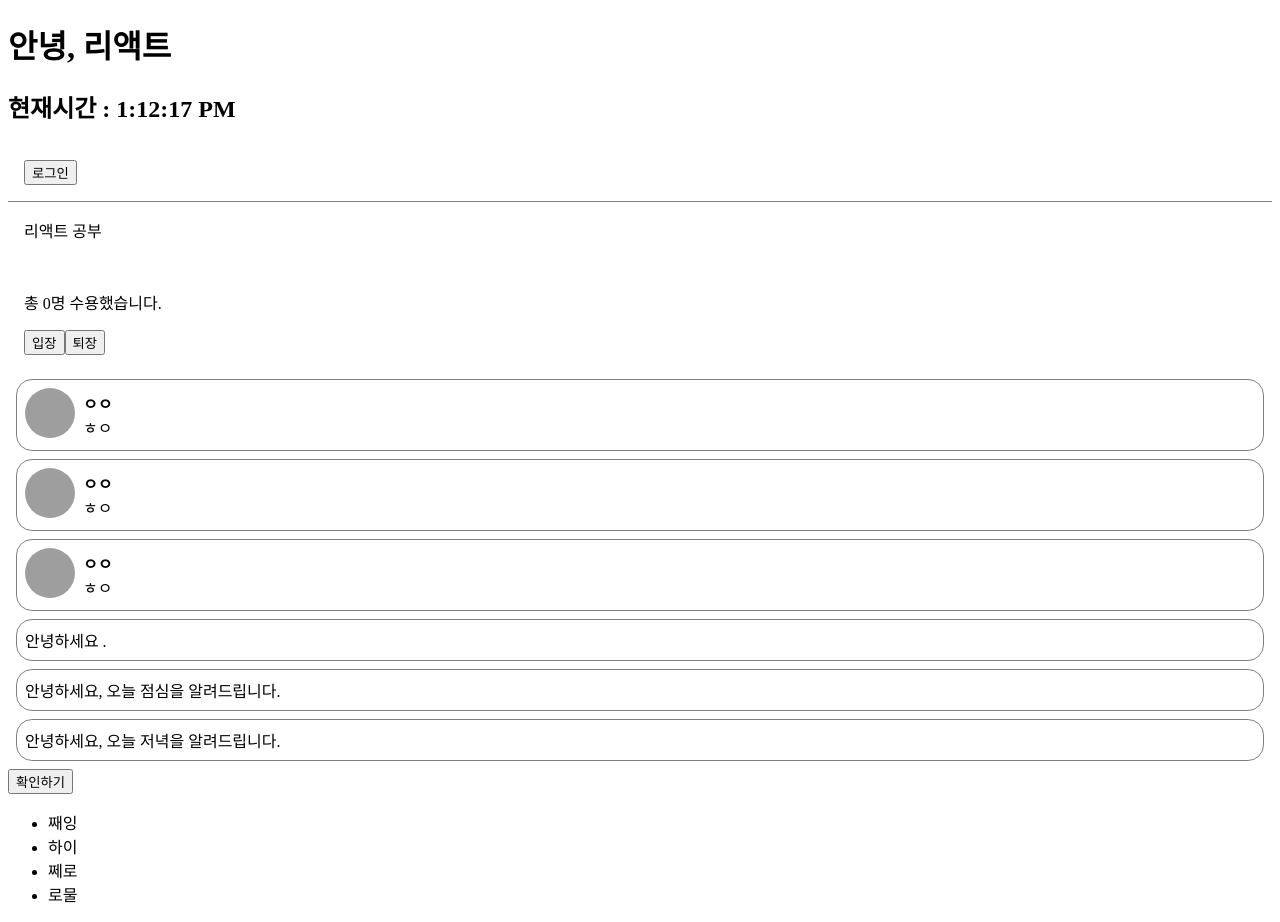
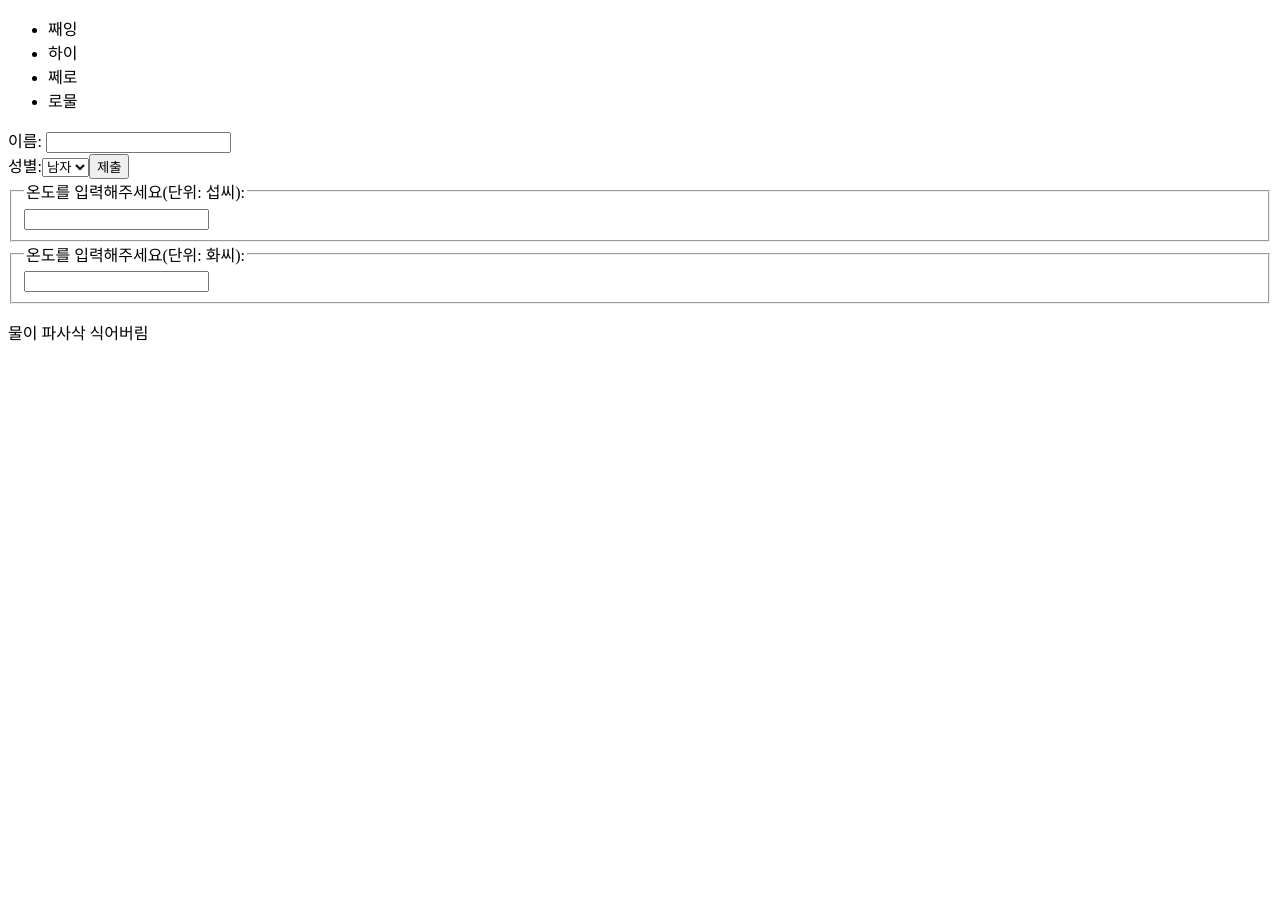
Before and after one commit to oxxun21/react_study, a React (Create React App) app: page / in a window 1280 px wide. After the commit the page ends 800 px from the top, so only its background shows below. Built offline with nearby package versions, Linux system fonts and the light colour scheme; grey boxes are pictures that could not be loaded.

Commit message:
form, shared state

```diff
--- a/src/App.js
+++ b/src/App.js
@@ -7,17 +7,15 @@
 import ConfirmButton from "./exampleCode/confirmButton";
 import LandingPage from './exampleCode/LandingPage';
 import AttendanceBook from "./exampleCode/AttendanceBook";
+import SignUp from "./exampleCode/SignUp";
+import Calculator from "./exampleCode/calculator";
 
 function App() {
   return (
     <React.StrictMode>
-      <Clock />
-      <LandingPage />
-      <Accommodate />
-      <CommentList />
-      <NotificationList />
-      <ConfirmButton />
       <AttendanceBook />
+      <SignUp />
+      <Calculator />
     </React.StrictMode>
   );
 }
--- /dev/null
+++ b/src/exampleCode/SignUp.jsx
@@ -0,0 +1,37 @@
+import React , { useState } from "react";
+
+function SignUp(props) {
+    const [name, setName] = useState("");
+    const [gender, setGender] = useState("남자");
+
+    const handleChangeName = (event) => {
+        setName(event.target.value);
+    };
+
+    const handleChangeGender = (event) => {
+        setGender(event.target.value);
+    }
+
+    const handleSubmit = (event) => {
+        alert(`이름: ${name} , 성별: ${gender}`);
+        event.preventDefault();
+    };
+
+    return (
+        <form onSubmit={handleSubmit}>
+            <label>
+                이름: <input type="text" value={name} onChange={handleChangeName} />
+            </label>
+            <br />
+            <label>성별:
+                <select value={gender} onChange={handleChangeGender}>
+                    <option value="남자">남자</option>
+                    <option value="여자">여자</option>
+                </select>
+            </label>
+            <button type="submit">제출</button>
+        </form>
+    );
+}
+
+export default SignUp;
--- /dev/null
+++ b/src/exampleCode/TemperatureInput.jsx
@@ -0,0 +1,21 @@
+const scaleNames = {
+    c: "섭씨",
+    f: "화씨",
+};
+
+function TemperatureInput(props) {
+    const handleChange = (event) => {
+        props.onTemperatureChange(event.target.value);
+    };
+
+    return (
+        <fieldset>
+            <legend>
+                온도를 입력해주세요(단위: {scaleNames[props.scale]}):
+            </legend>
+            <input value={props.temperature} onChange={handleChange} />
+        </fieldset>
+    );
+}
+
+export default TemperatureInput;
--- /dev/null
+++ b/src/exampleCode/calculator.jsx
@@ -0,0 +1,63 @@
+import React, { useState } from "react";
+import TemperatureInput from "./TemperatureInput";
+
+function BoilingVerdict(props) {
+    if (props.celsius >= 100) {
+        return <p>물이 끓는다 콸콸콸</p>;
+    }
+    return <p>물이 파사삭 식어버림</p>;
+}
+
+function toCelsius(fahrenheit) {
+    return ((fahrenheit - 32) * 5) / 9;
+}
+
+function toFahrenheit(celsius) {
+    return (celsius * 9) / 5 + 32;
+}
+
+function tryConvert(temperature, convert) {
+    const input = parseFloat(temperature);
+    if(Number.isNaN(input)){
+        return "";
+    }
+    const output = convert(input);
+    const rounded = Math.round(output * 1000) / 1000;
+    return rounded.toString();
+}
+
+function Calculator(props) {
+    const [temperature, setTemperature] = useState("");
+    const [scale, setScale] = useState("c");
+
+    const handleCelsiusChange = (temperature) => {
+        setTemperature(temperature);
+        setScale("c");
+    };
+
+    const handleFahrenheitChange = (temperature) => {
+        setTemperature(temperature);
+        setScale("f");
+    };
+
+    const celsius = scale === "f" ? tryConvert(temperature, toCelsius) : temperature;
+    const fahrenheit = scale === "c" ? tryConvert(temperature, toFahrenheit) : temperature;
+
+    return (
+        <div>
+            <TemperatureInput
+                scale="c"
+                temperature={celsius}
+                onTemperatureChage={handleCelsiusChange}
+            />
+            <TemperatureInput
+                scale="f"
+                temperature={fahrenheit}
+                onTemperatureChage={handleFahrenheitChange}
+            />
+            <BoilingVerdict celsius={parseFloat(celsius)} />
+        </div>
+    );
+}
+
+export default Calculator;
```
